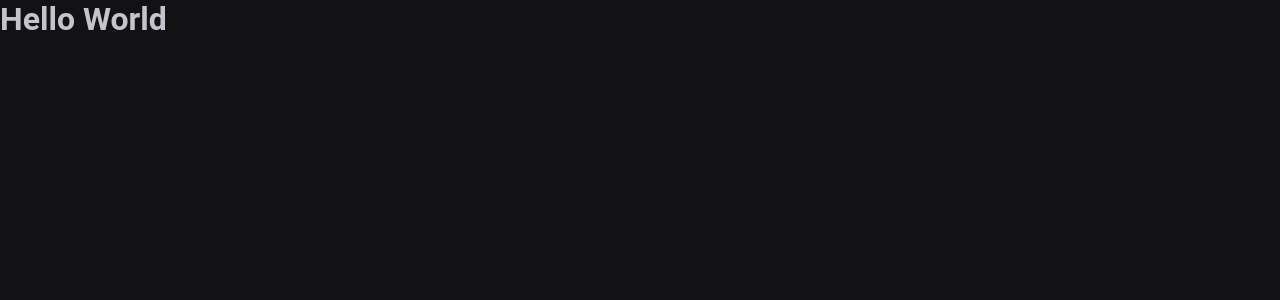
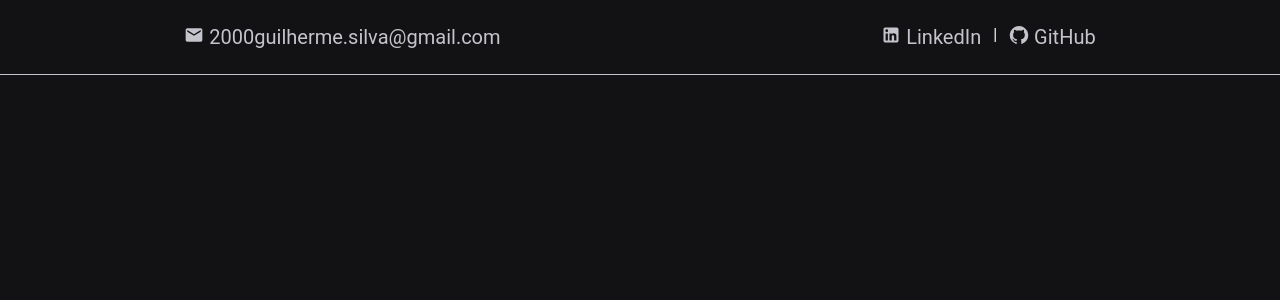
Before and after one commit to guilherme1s/guilherme, a React (Vite) app: page / in a window 1280 px wide. Shown: the top 300 px of the page. Built offline with nearby package versions, Linux system fonts and the light colour scheme.

Commit message:
feat: create header component

```diff
--- a/src/App.tsx
+++ b/src/App.tsx
@@ -1,3 +1,4 @@
+import { Header } from "./components/Header/Header";
 import { GlobalStyles } from "./styles/Global.styles"
 
 export function App() {
@@ -6,7 +7,7 @@ export function App() {
     <>
       <GlobalStyles />
 
-      <h1>Hello World</h1>
+      <Header />
     </>
   );
 }
--- /dev/null
+++ b/src/components/Header/Header.styles.ts
@@ -0,0 +1,65 @@
+import styled from "styled-components";
+
+export const ContactsContainer = styled.div `
+    display: flex;
+    flex-direction: column;
+    justify-content: center;
+    align-items: center;
+    gap: 0.75rem;
+    padding: 20px 0;
+    border-bottom: 1px solid var(--gray-300);
+
+    a {
+        text-decoration: none;
+        display: flex;
+        gap: 5px;
+        color: var(--gray-300);
+
+        &:hover {
+            color: var(--blue-500);
+
+            svg {
+                color: var(--blue-500);
+            }
+        }
+    }
+
+    svg {
+        color: var(--gray-300);
+        font-size: 1rem;
+    }
+
+    @media (min-width: 668px){
+        padding: 25px 0;
+
+        a, svg {
+            font-size: 18px;
+        }
+    }
+
+    @media (min-width: 1024px){
+        flex-direction: row;
+        justify-content: space-around;
+
+        a, svg {
+            font-size: 20px;
+        }
+    }
+`
+
+export const SocialMedia = styled.div `
+   display: flex;
+   gap: 8px;
+
+   span {
+    color: var(--white);
+   }
+
+   @media (min-width: 668px){
+       gap: 12px;
+    }
+
+    @media (min-width: 1024){
+       gap: 14px;
+    }
+`
--- /dev/null
+++ b/src/components/Header/Header.tsx
@@ -0,0 +1,27 @@
+import EmailIcon from '@mui/icons-material/Email';
+import LinkedInIcon from '@mui/icons-material/LinkedIn';
+import GitHubIcon from '@mui/icons-material/GitHub';
+
+import * as S from "./Header.styles";
+
+export function Header() {
+    return(
+        <S.ContactsContainer>
+            <a href="2000guilherme.silva@gmail.com">
+                <EmailIcon /> 2000guilherme.silva@gmail.com
+            </a>
+
+            <S.SocialMedia>
+                <a href="https://linkedin.com/in/guilherme-silva-evangelista022">
+                    <LinkedInIcon /> LinkedIn
+                </a>
+
+                <span> | </span>
+
+                <a href="https://github.com/guilherme1s">
+                    <GitHubIcon /> GitHub
+                </a>
+            </S.SocialMedia>
+        </S.ContactsContainer>
+    );
+}
```
Also changed, not shown: src/assets/img/imgProfile.png (added).
